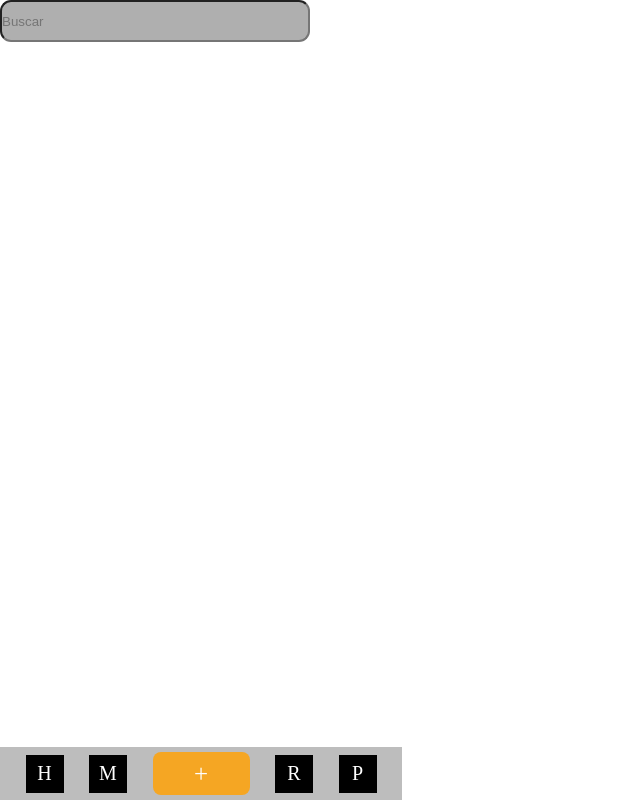
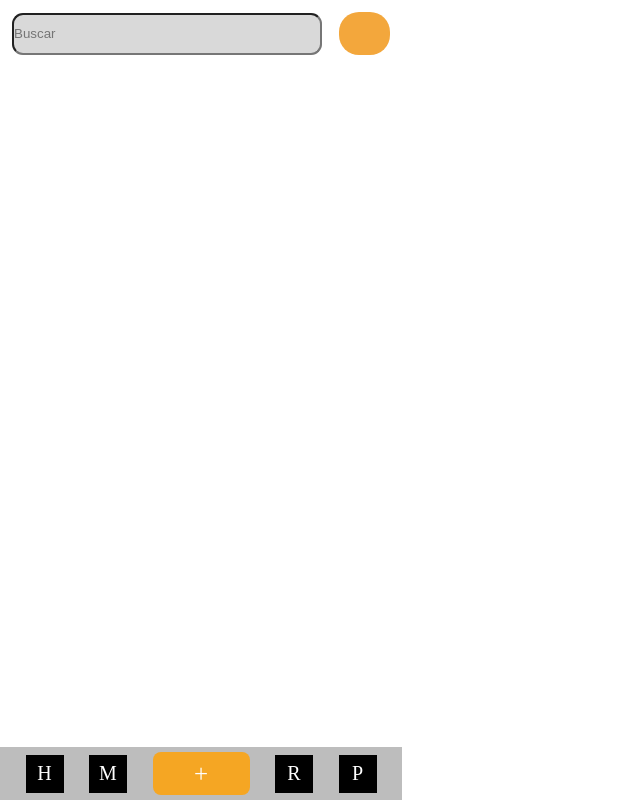
Before and after one commit to carolina-gallo/Mango-Proyecto2026, a website: page frontend/buscador.html in a window 1280 px wide. Shown: the whole page, without its empty margins (0-640 px from the left). Drawn offline with Linux system fonts and the light colour scheme.

Commit message:
AHHHHHHHHHHH

```diff
--- a/frontend/buscador.css
+++ b/frontend/buscador.css
@@ -1,6 +1,18 @@
+.main {
+    margin-top: 12px;
+    margin-left: 12px;
+    margin-right: 12px;
+}
 .buscar {
     width: 310px;
     height: 42px;
-    background-color: rgb(175, 175, 175);
+    background-color: #d9d9d9;
     border-radius: 11px;
 }
+
+.barra-superior {
+    display:flex;
+    flex-direction: row;
+    justify-content: space-between;
+    align-items:center;
+}
--- a/frontend/buscador.html
+++ b/frontend/buscador.html
@@ -10,8 +10,14 @@
 
 <body>
  <div class="app">
-    <input type="text" class="buscar" placeholder="Buscar">
- </div>
+    <div class="main">
+        <div class="barra-superior">
+            <div class="buscar">
+                <input type="text" class="buscar" placeholder="Buscar">
+            </div>
+            <div class="logo"></div>
+        </div>
+    </div>
 
  <footer class="footer", "footer a", "footer a:nth-child(3)">
     <a href="home.html">H</a>
@@ -20,6 +26,7 @@
     <a href="rachas.html">R</a>
     <a href="perfil.html">P</a>
 </footer>
+</div>
 
 </body>
 </html>
--- a/frontend/index.css
+++ b/frontend/index.css
@@ -43,3 +43,10 @@
     height: 43px;
     border-radius: 0.5rem;
 }
+
+.logo {
+    width: 51px;
+    height: 43px;
+    background-color: #F3A73C;
+    border-radius: 20px;
+}
```
